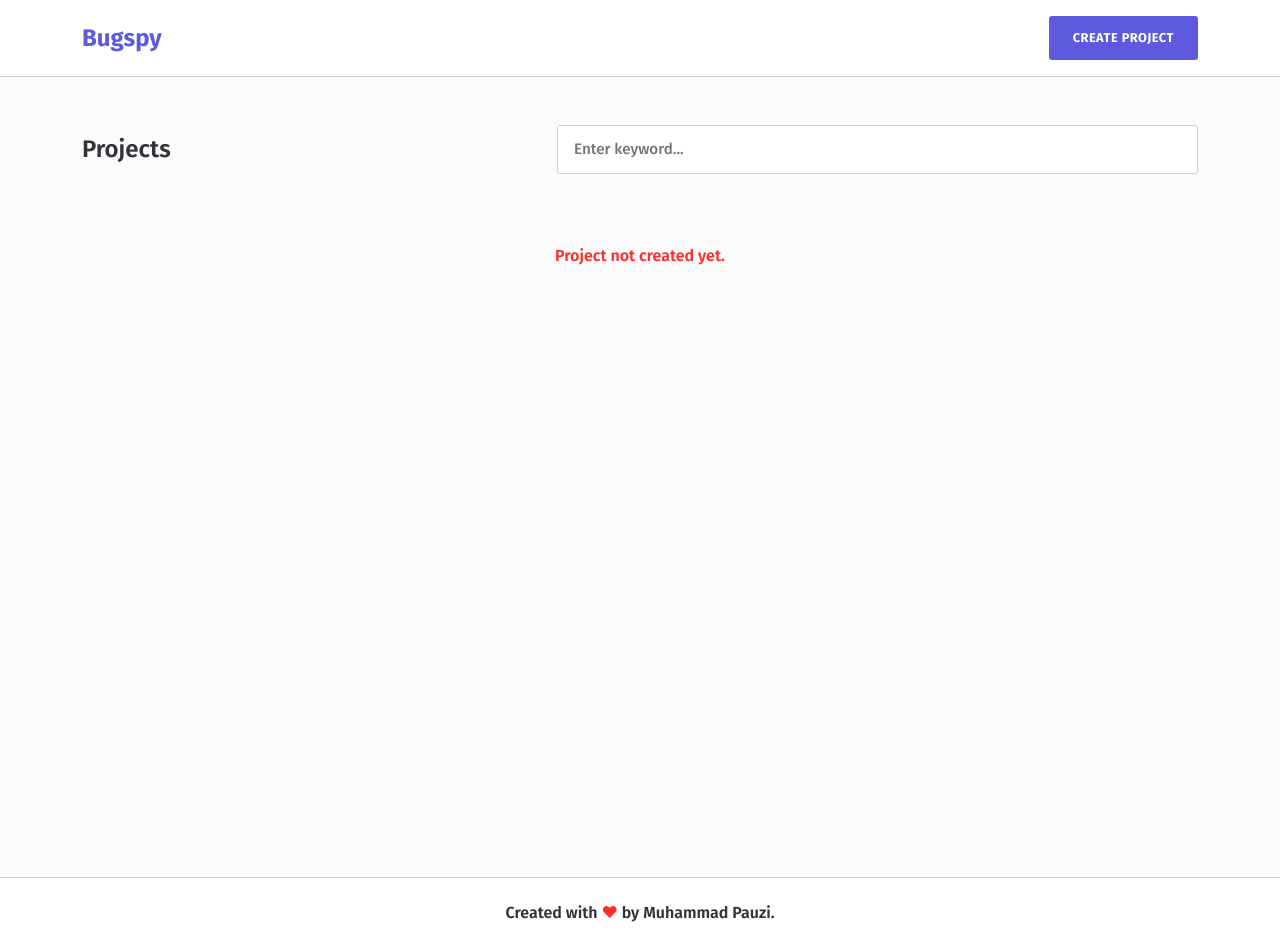
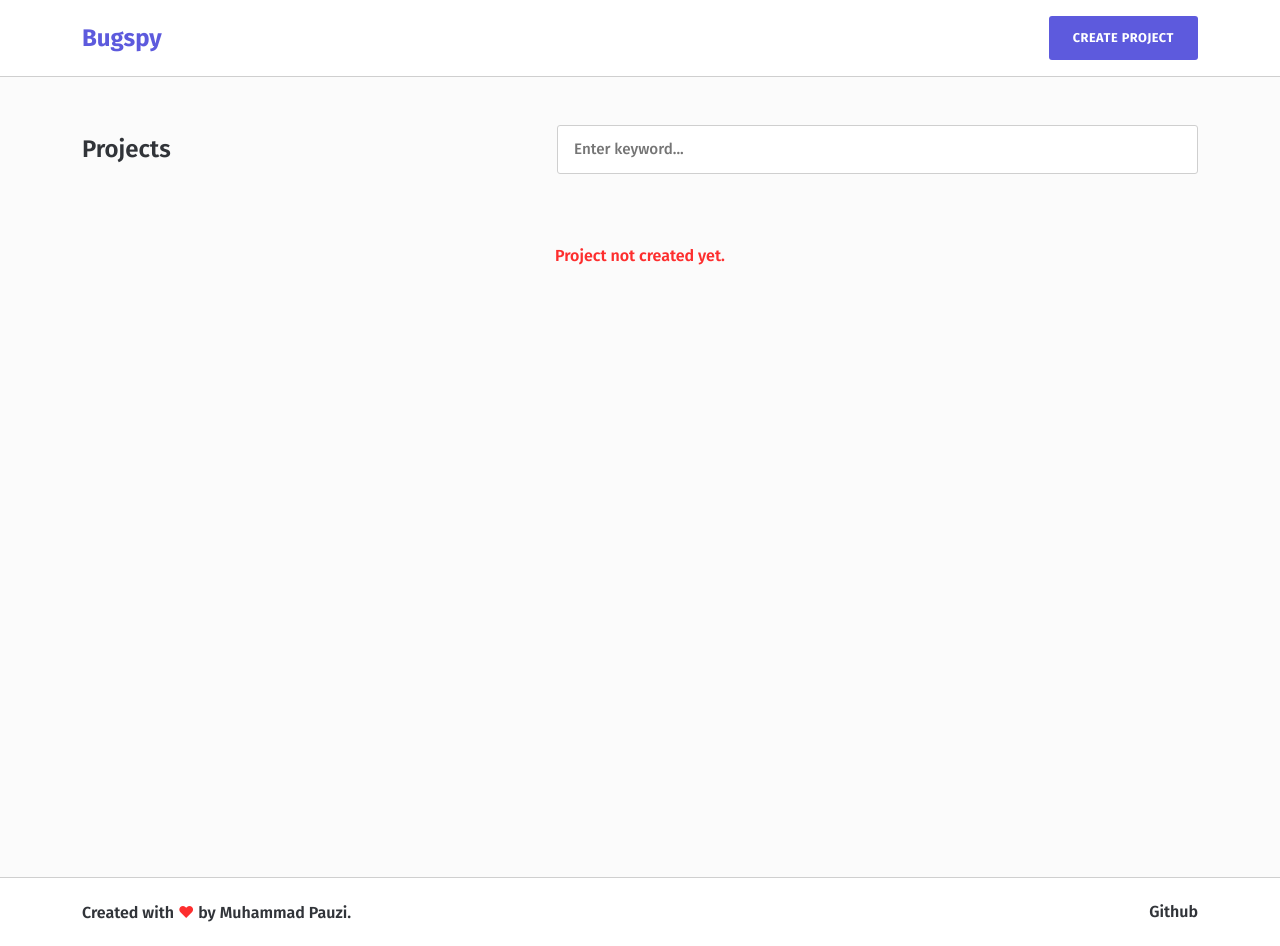
Before and after one commit to muhammadpauzi/bugspy, a Svelte app: page / in a window 1280 px wide. Built offline with nearby package versions, Linux system fonts and the light colour scheme.

Commit message:
content: add github link

```diff
--- a/src/components/Footer.svelte
+++ b/src/components/Footer.svelte
@@ -1,6 +1,13 @@
 <footer class="footer">
     <div class="container py-4">
-        <p>Created with <span class="text-red">❤</span> by Muhammad Pauzi.</p>
+        <div class="d-flex justify-content-between">
+            <p>
+                Created with <span class="text-red">❤</span> by Muhammad Pauzi.
+            </p>
+            <a href="https://github.com/muhammadpauzi/bugspy" target="_blank"
+                >Github</a
+            >
+        </div>
     </div>
 </footer>
 
```
